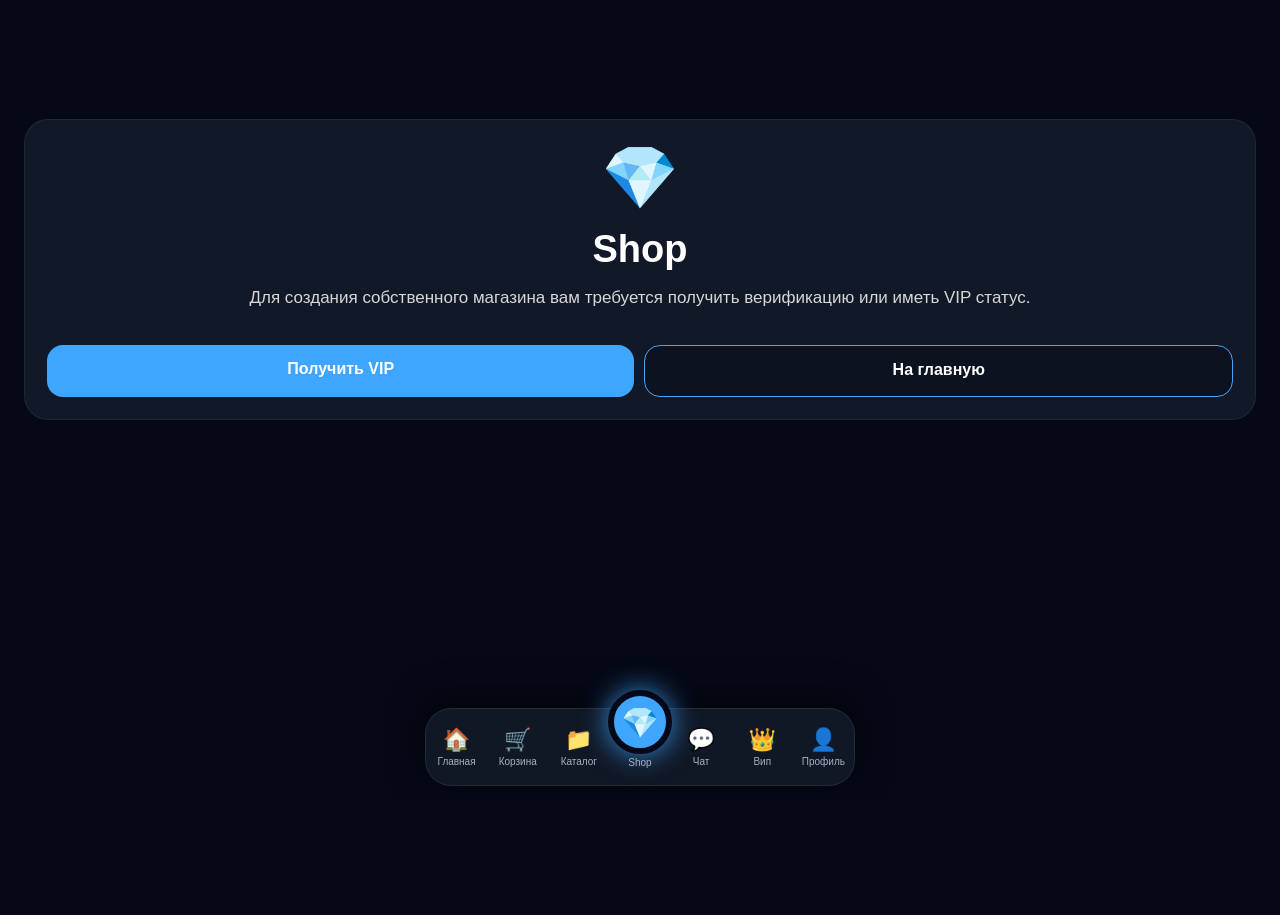
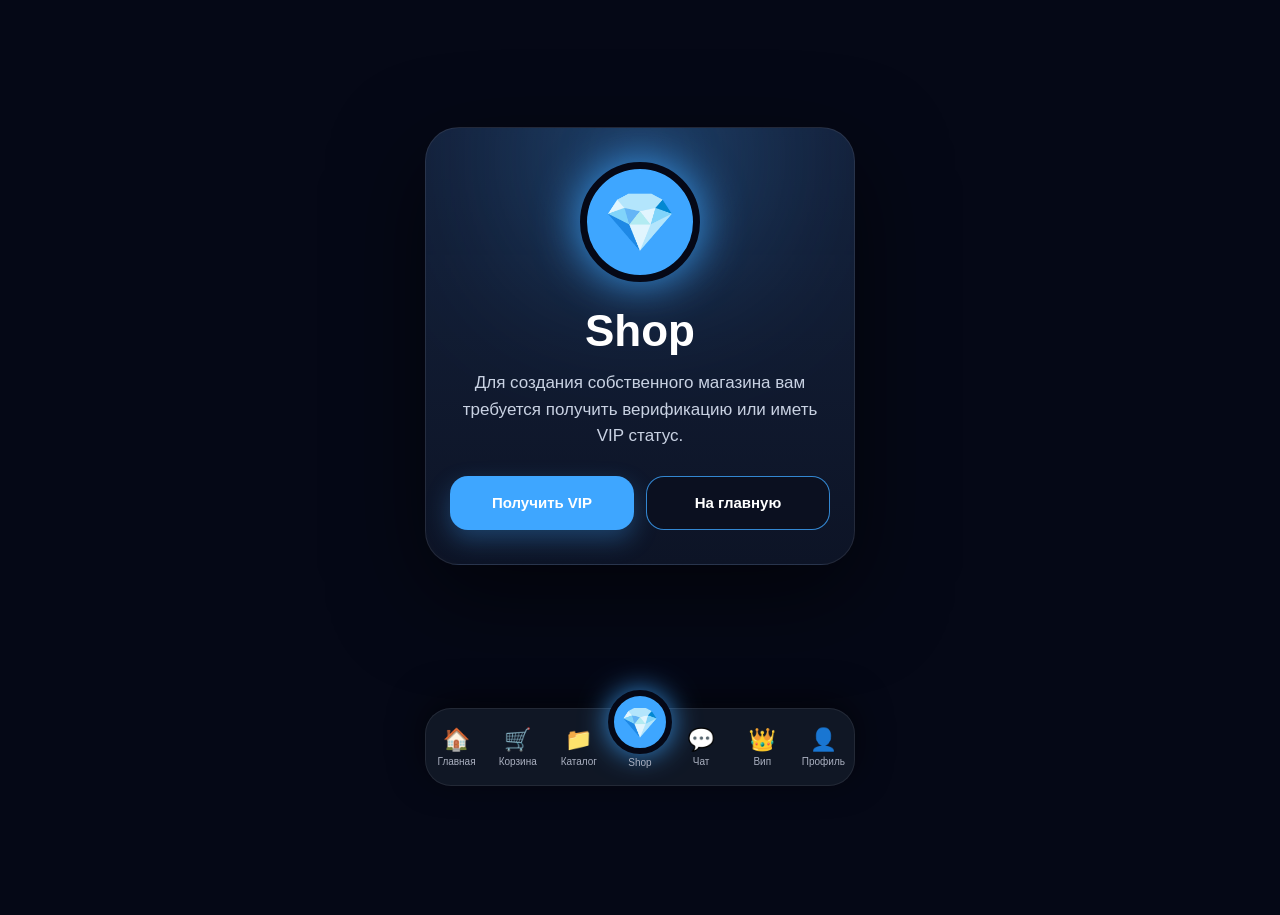
Before and after one commit to garabavladimir985-create/reversedmarket, a Flask app: page /my-shop in a window 1280 px wide. Before the commit the page ends 786 px from the top, so only its background shows below. Run offline with Flask 3, Linux system fonts and the light colour scheme.

Commit message:
premium shop design

```diff
--- a/backend/templates/my_shop.html
+++ b/backend/templates/my_shop.html
@@ -4,26 +4,126 @@
 <meta charset="UTF-8">
 <meta name="viewport" content="width=device-width, initial-scale=1.0">
 <title>Shop</title>
-<link rel="stylesheet" href="/static/css/style.css?v=999">
+<link rel="stylesheet" href="/static/css/style.css?v=1000">
+
+<style>
+.shop-hero{
+    min-height:100vh;
+    padding:32px 22px 140px;
+    display:flex;
+    align-items:center;
+    justify-content:center;
+}
+
+.shop-card-premium{
+    width:100%;
+    max-width:430px;
+    background:linear-gradient(180deg,#14213b,#0d1426);
+    border:1px solid rgba(255,255,255,.09);
+    border-radius:34px;
+    padding:34px 24px;
+    text-align:center;
+    box-shadow:0 30px 90px rgba(0,0,0,.55);
+    position:relative;
+    overflow:hidden;
+}
+
+.shop-card-premium:before{
+    content:"";
+    position:absolute;
+    width:220px;
+    height:220px;
+    background:#3ea6ff;
+    filter:blur(80px);
+    opacity:.28;
+    top:-80px;
+    left:50%;
+    transform:translateX(-50%);
+}
+
+.shop-logo-premium{
+    width:120px;
+    height:120px;
+    margin:0 auto 24px;
+    border-radius:50%;
+    background:#3ea6ff;
+    display:flex;
+    align-items:center;
+    justify-content:center;
+    font-size:58px;
+    border:7px solid #050816;
+    box-shadow:0 0 45px rgba(62,166,255,.9);
+    position:relative;
+    z-index:2;
+}
+
+.shop-title-premium{
+    font-size:44px;
+    font-weight:900;
+    color:white;
+    margin-bottom:14px;
+    position:relative;
+    z-index:2;
+}
+
+.shop-desc-premium{
+    font-size:17px;
+    line-height:1.55;
+    color:#c9d2e3;
+    margin-bottom:26px;
+    position:relative;
+    z-index:2;
+}
+
+.shop-actions-premium{
+    display:grid;
+    grid-template-columns:1fr 1fr;
+    gap:12px;
+    position:relative;
+    z-index:2;
+}
+
+.shop-action{
+    min-height:54px;
+    border-radius:18px;
+    display:flex;
+    align-items:center;
+    justify-content:center;
+    font-size:15px;
+    font-weight:800;
+    color:white;
+    text-decoration:none;
+}
+
+.shop-action.primary{
+    background:#3ea6ff;
+    box-shadow:0 10px 24px rgba(62,166,255,.3);
+}
+
+.shop-action.secondary{
+    background:#0b1020;
+    border:1px solid rgba(62,166,255,.8);
+}
+</style>
 </head>
 
 <body>
 
-<div class="page">
+<div class="shop-hero">
 
-    <div class="shop-box">
+    <div class="shop-card-premium">
 
-        <div class="shop-logo">💎</div>
+        <div class="shop-logo-premium">💎</div>
 
-        <h1 class="shop-title">Shop</h1>
+        <div class="shop-title-premium">Shop</div>
 
-        <p class="shop-text">
+        <div class="shop-desc-premium">
             Для создания собственного магазина вам требуется получить верификацию или иметь VIP статус.
-        </p>
+        </div>
 
-        <div class="shop-buttons">
-            <a href="/vip" class="shop-btn">Получить VIP</a>
-            <a href="/" class="shop-btn dark">На главную</a>
+        <div class="shop-actions-premium">
+            <a href="/vip" class="shop-action primary">Получить VIP</a>
+            <a href="/" class="shop-action secondary">На главную</a>
         </div>
 
     </div>
```
